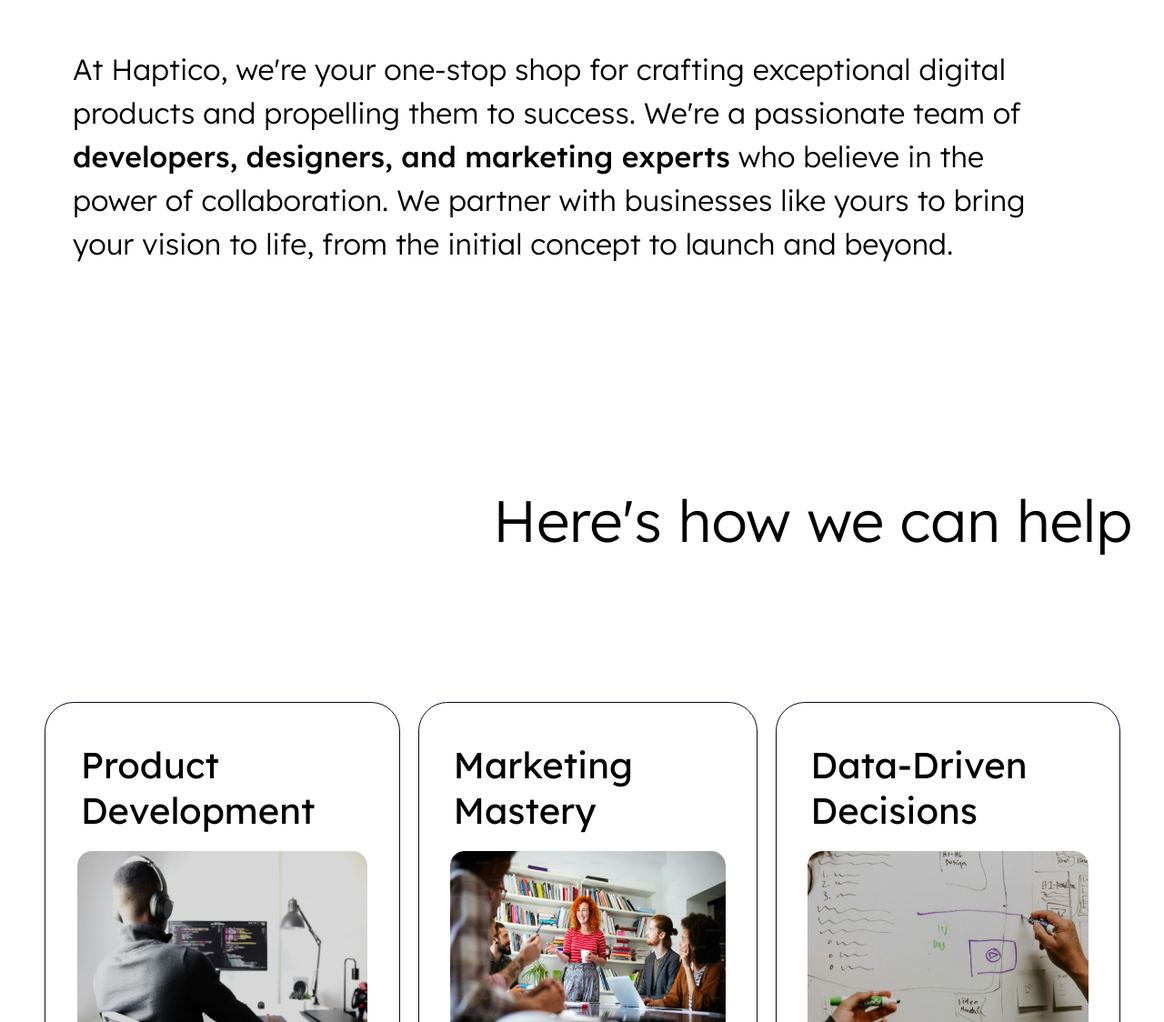
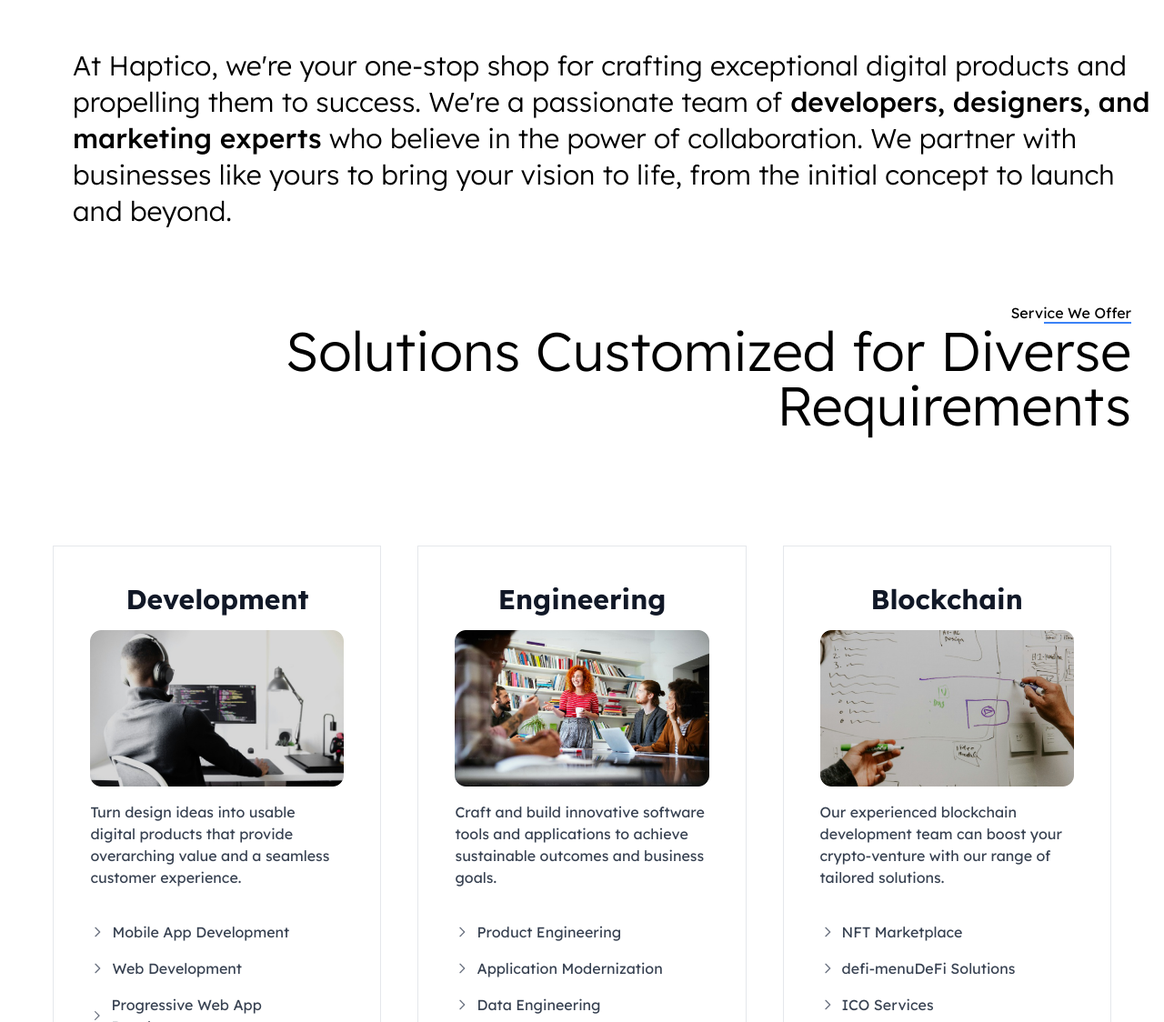
Before and after one commit to iam-kavin/pixelize-website, a Next.js app: page / in a window 1280 px wide. Shown: the part 1676-2800 px from the top of the page at 91% size. Built offline with nearby package versions, Linux system fonts and the light colour scheme.

Commit message:
ui changes

```diff
--- a/app/HomePage.module.css
+++ b/app/HomePage.module.css
@@ -18,7 +18,7 @@
 }
 
 .HeaderCard_para {
-  width: 89%;
+  width: 100%;
   height: 22rem;
   display: flex;
   justify-content: flex-end;
@@ -26,7 +26,7 @@
 }
 
 .HeaderCard p {
-  width: 322px;
+  width: 500px;
   height: 84px;
   top: 618px;
   left: 963px;
@@ -445,7 +445,43 @@
   .Footer_container {
     height: 251px;
     top: 6133px;
-    border-radius:1rem 1rem 0 0;
+    border-radius: 1rem 1rem 0 0;
     background: #d9f99d;
   }
 }
+
+.BenefitsCard_container1 {
+  display: flex;
+  flex-direction: column;
+  justify-content: space-around;
+  align-items: center;
+  height: 350px;
+  width: 100%;
+  border-right: 1px solid #eeeff1;
+  border-top: 1px solid #eeeff1;
+  border-bottom: 1px solid #eeeff1;
+}
+
+.BenefitsCard_container1 h5 {
+  width: 282px;
+  height: 30px;
+  top: 4788px;
+  left: 40px;
+  font-size: 24px;
+  font-weight: 400;
+  line-height: 30px;
+  text-align: left;
+  color: #000000;
+}
+
+.BenefitsCard_container1 p {
+  width: 282px;
+  height: 84px;
+  top: 4946px;
+  left: 40px;
+  font-size: 18px;
+  font-weight: 400;
+  line-height: 28px;
+  text-align: left;
+  color: #7d7c86;
+}
--- a/app/ServicePage/page.js
+++ b/app/ServicePage/page.js
@@ -136,7 +136,7 @@
         <div className={classes.BenefitsCardLink_container}>
           <Link href={"/"} className={classes.BenefitsCard_container_link1}>
             Get Demo for free
-            <BsArrowUpRight fontSize="1em" stroke-width="1" />
+            <BsArrowUpRight fontSize="1em" strokeWidth="1" />
           </Link>
           <Link href={"/"} className={classes.BenefitsCard_container_link2}>
             Get in touch today
@@ -148,7 +148,7 @@
       </h4>
       <div className={classes.CustomerReviewCard}>
         <div className={classes.CustomerReviewCardText}>
-          <ImQuotesLeft/>
+          <ImQuotesLeft />
           <p className={classes.CustomerReviewCardText1}>
             Haptica went above and beyond to make sure we got something we were
             happy with
--- a/app/page.js
+++ b/app/page.js
@@ -12,16 +12,17 @@
     <>
       <div className={classes.HeaderCard}>
         <Navigation />
-        <h3>We bridge the gap between vision and reality</h3>
+        <h3>We Provide Web and App Development Services for Startups and SMBs</h3>
         <div className={classes.HeaderCard_para}>
           <p>
-          Full-Stack Development & Marketing Solutions for Growth-Driven
-          Businesses
+            We help businesses achieve digital transformation through our customized
+            scalable white label solutions. Our team of experts will help you
           </p>
+
         </div>
       </div>
       <div className={classes.img_container}>
-        <img src="\images\img_group_346.png" alt="image"/>
+        <img src="\images\img_group_346.png" alt="image" />
         <div className={classes.img_container_lines}>
           <p>Feeling overwhelmed by the product development process?</p>
           <p>
@@ -30,26 +31,35 @@
           </p>
         </div>
       </div>
-      <div className={classes.para_container}>
-        <p>
+
+      <div className="ml-5 mt-5 mb-5 max-w-full md:ml-10 md:mt-10 md:mb-20 lg:ml-20 lg:mt-60 lg:mb-20 max-w-4xl h-auto relative ">
+        <p className="text-base md:text-3xl lg:text-3xl font-light leading-6 md:leading-10 lg:leading-10 text-left">
           At Haptico, we're your one-stop shop for crafting exceptional digital
           products and propelling them to success. We're a passionate team of
-          <span> developers, designers, and marketing experts</span> who believe
+          <span className="font-medium"> developers, designers, and marketing experts</span> who believe
           in the power of collaboration. We partner with businesses like yours
           to bring your vision to life, from the initial concept to launch and
           beyond.
         </p>
       </div>
-      <div className={classes.title1_container}>
-        <h4>Here's how we can help</h4>
+
+      <div className="flex flex-col items-end mr-4 mb-10 md:mr-6 md:mb-30 lg:mr-9 lg:mb-40 relative">
+        <p className="text-right relative after:content-[''] after:block after:w-16 md:after:w-20 lg:after:w-24 after:h-0.5 after:bg-blue-500 after:absolute after:bottom-0 after:right-0 text-black-200">
+          Service We Offer
+        </p>
+        <h4 className="h-16 text-3xl md:text-4xl lg:text-6xl font-light leading-tight text-right text-black">
+          Solutions Customized
+          for Diverse Requirements
+        </h4>
       </div>
-      <ul className={classes.HelpCard_container}>
+      <ul className={`${classes.HelpCard_container} flex flex-wrap`}>
         {HelpCardData.map((OneCardData) => (
-          <li key={OneCardData.title}>
+          <li key={OneCardData.title} className="w-full sm:w-1/2 lg:w-1/3 p-2">
             <HelpCard {...OneCardData} />
           </li>
         ))}
       </ul>
+
       <h4 className={classes.title2_container}>Recent work</h4>
       <ul className={classes.RecentCard_container}>
         {RecentCardData.map((OneCardData) => (
@@ -58,6 +68,7 @@
           </li>
         ))}
       </ul>
+
       <div className={classes.title3_container}>
         <h4>Benefits of Working with Us</h4>
       </div>
@@ -66,12 +77,18 @@
         <ul className={classes.BenefitsCard_container}>
           {BenefitsCardData.map((OneCardData) => (
             <li key={OneCardData.title}>
-            <BenefitsCard {...OneCardData} />
+              {/* <BenefitsCard {...OneCardData} /> */}
+              <div className={classes.BenefitsCard_container1}>
+                <h5>{OneCardData.title}</h5>
+                <p>{OneCardData.description}</p>
+              </div>
             </li>
           ))}
         </ul>
         <hr></hr>
       </div>
+
+
       <div className={classes.title4_container}>
         <h4>
           Ready to stop chasing trends and start creating something truly
@@ -80,7 +97,7 @@
       </div>
       <div className={classes.links_container}>
         <Link href={"/SignupPage"} className={classes.link1}>Get a Free Consultation</Link>
-        <Link href={"/ServicePage"} className={classes.link2}>Learn More About Our Services<BsArrowUpRight fontSize="1em" stroke-width="1.5"/></Link>
+        <Link href={"/ServicePage"} className={classes.link2}>Learn More About Our Services<BsArrowUpRight fontSize="1em" strokeWidth="1.5" /></Link>
       </div>
       <div className={classes.Footer_container}>
         <Footer />
@@ -93,22 +110,25 @@
 
 const HelpCardData = [
   {
-    title: "Product Development",
+    title: "Development",
     image: "/images/img_rectangle_5.png",
     description:
-      "Our skilled developers build robust front-end and back-end solutions tailored to your specific needs.",
+      "Turn design ideas into usable digital products that provide overarching value and a seamless customer experience.",
+    list: ["Mobile App Development", "Web Development", "Progressive Web App Development", "UI/UX Design"],
   },
   {
-    title: "Marketing Mastery",
+    title: "Engineering",
     image: "/images/img_rectangle_6.png",
     description:
-      "We leverage SEO, SEM, and SMM strategies to ensure your product reaches the right audience.",
+      "Craft and build innovative software tools and applications to achieve sustainable outcomes and business goals.",
+    list: ["Product Engineering", "Application Modernization", "Data Engineering"],
   },
   {
-    title: "Data-Driven Decisions",
+    title: "Blockchain",
     image: "/images/img_rectangle_7.png",
     description:
-      "We utilize data insights to optimize your product and marketing strategies for maximum impact.",
+      "Our experienced blockchain development team can boost your crypto-venture with our range of tailored solutions.",
+    list: ["NFT Marketplace", "defi-menuDeFi Solutions", "ICO Services"],
   },
 ];
 
--- a/components/HomePageComponents/HelpCard.js
+++ b/components/HomePageComponents/HelpCard.js
@@ -1,12 +1,33 @@
-import classes from "./HelpCard.module.css";
-
-const HelpCard = ({ title, image, description }) => {
+const HelpCard = ({ title, image, description, list }) => {
   return (
-    <div className={classes.HelpCard_container}>
-      <h5>{title}</h5>
-      <img src={image} alt={title} width="100px"></img>
-      <p>{description}</p>
-    </div>
+    <>
+      <div className={`text-left border	p-10 m-3 h-full`}>
+        <h5 className="text-3xl font-bold mb-4 text-gray-900 text-center">{title}</h5>
+        <img src={image} alt={title} width="100%" className="mb-4" />
+        <p className="mb-4 text-gray-700">{description}</p>
+        <ul className="list-none pl-0 pt-5">
+          {list.map((item) => (
+            <li key={item} className="mb-4 text-gray-700 flex items-center">
+              <svg
+                className="w-4 h-4 mr-2 text-gray-500"
+                fill="none"
+                stroke="currentColor"
+                viewBox="0 0 24 24"
+                xmlns="http://www.w3.org/2000/svg"
+              >
+                <path
+                  strokeLinecap="round"
+                  strokeLinejoin="round"
+                  strokeWidth="2"
+                  d="M9 5l7 7-7 7"
+                ></path>
+              </svg>
+              {item}
+            </li>
+          ))}
+        </ul>
+      </div>
+    </>
   );
 };
 
--- a/components/layouts/Navigation.js
+++ b/components/layouts/Navigation.js
@@ -7,12 +7,12 @@
 import { BsArrowUpRight } from "react-icons/bs";
 
 const Navigation = () => {
-let [show,setShow]=useState(false)
+  let [show, setShow] = useState(false)
   return (
     <>
       <nav className={classes.Nav}>
         <Link href={"/"} className={classes.Nav_company}>Pixelize</Link>
-        <button><FiAlignJustify/></button>
+        <button><FiAlignJustify /></button>
         <div className={classes.Nav_center}>
           <Link href={"/ServicePage"}>WHAT WE DO</Link>
           <Link href={"/WorkPage"}>OUR WORK</Link>
@@ -20,11 +20,11 @@
         </div>
         <div className={classes.Nav_contact}>
           <Link href={"/SignupPage"}>CONTACT US</Link>
-      <BsArrowUpRight fontSize="1em" stroke-width="1"/>
+          <BsArrowUpRight fontSize="1em" strokeWidth="1" />
         </div>
       </nav>
       <div className={classes.Mobile_Nav_Container}>
-      <button onClick={()=>{setShow(!show)}} className={classes.Mobile_Nav_Icon}><FiAlignJustify fontSize="1.5rem"/></button>
+        <button onClick={() => { setShow(!show) }} className={classes.Mobile_Nav_Icon}><FiAlignJustify fontSize="1.5rem" /></button>
         {show && <div className={classes.Mobile_Nav}>
           <Link href={"/"}>HOME</Link>
           <Link href={"/ServicePage"}>WHAT WE DO</Link>
--- a/tailwind.config.js
+++ b/tailwind.config.js
@@ -12,6 +12,10 @@
         "gradient-conic":
           "conic-gradient(from 180deg at 50% 50%, var(--tw-gradient-stops))",
       },
+      // lineHeight: {
+      //   '20': '5rem',
+      //   '30': '5rem',
+      // },
     },
   },
   plugins: [],
```
Also changed, not shown: components/HomePageComponents/HelpCard.module.css (line endings or trailing spaces). Lines whose indentation alone changed are shown as unchanged.
